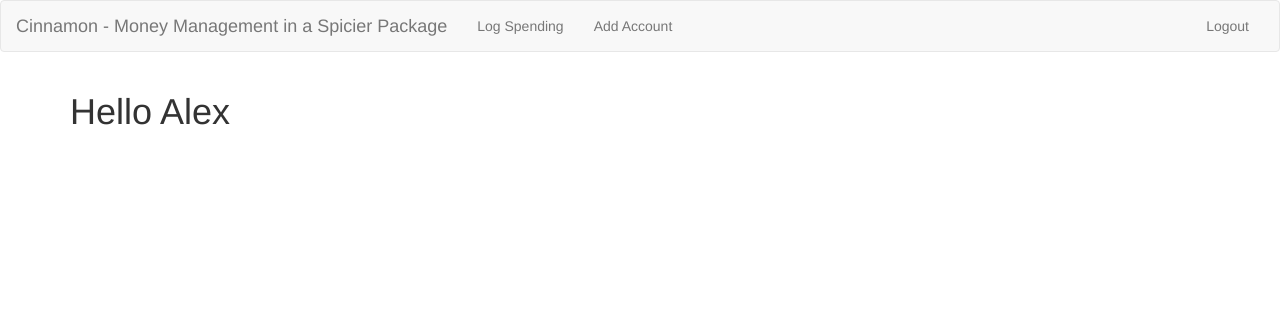
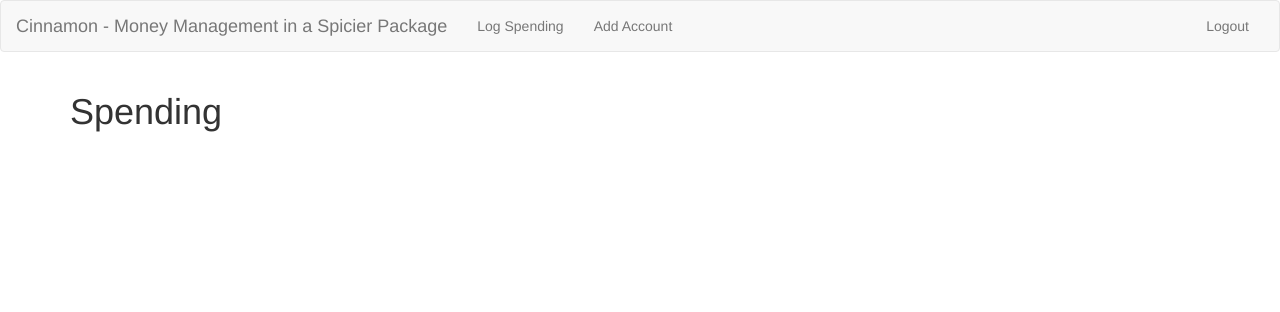
Before and after one commit to alexander-ray/cinnamon, a Flask app: page /home in a window 1280 px wide. Shown: the top 312 px of the page. Run offline with Flask 2, Linux system fonts and the light colour scheme; a user stored in the database is signed in; some libraries are stand-ins or nearby versions.

Commit message:
Added some todos

```diff
--- a/project/__init__.py
+++ b/project/__init__.py
@@ -25,5 +25,4 @@
 from flask_bootstrap import Bootstrap
 bootstrap = Bootstrap(app)
 
-
 from project.controllers import *
--- a/project/models/SpendingInstanceFactory.py
+++ b/project/models/SpendingInstanceFactory.py
@@ -2,6 +2,8 @@
 
 
 class SpendingInstanceFactory:
+    # TODO
+    # Use enum instead of simple strings
     @staticmethod
     def factory_method(amount, account, date, description, instance_type):
         if instance_type == 'Dining':
--- a/project/models/User.py
+++ b/project/models/User.py
@@ -2,6 +2,8 @@
 
 
 class User:
+    # TODO
+    # Make report generator
     def __init__(self, username, income, info):
         self.id = 22
         self.username = username
--- a/project/models/UserInformation.py
+++ b/project/models/UserInformation.py
@@ -1,4 +1,6 @@
 class UserInformation:
+    # TODO
+    # Setup page to view, edit information
     def __init__(self, income, address):
         self.income = income
         self.address = address
--- a/project/templates/home.html
+++ b/project/templates/home.html
@@ -1,8 +1,10 @@
 {% extends 'base.html' %}
 {% block app_content %}
     <html>
+        <!--TODO-->
+        <!--Spruce up printouts, layout-->
         <h1>
-            Hello Alex
+            Spending
         </h1>
         <table>
             {% for instance in instances %}
```
Also changed, not shown: project/models/Account.py (line endings or trailing spaces).
